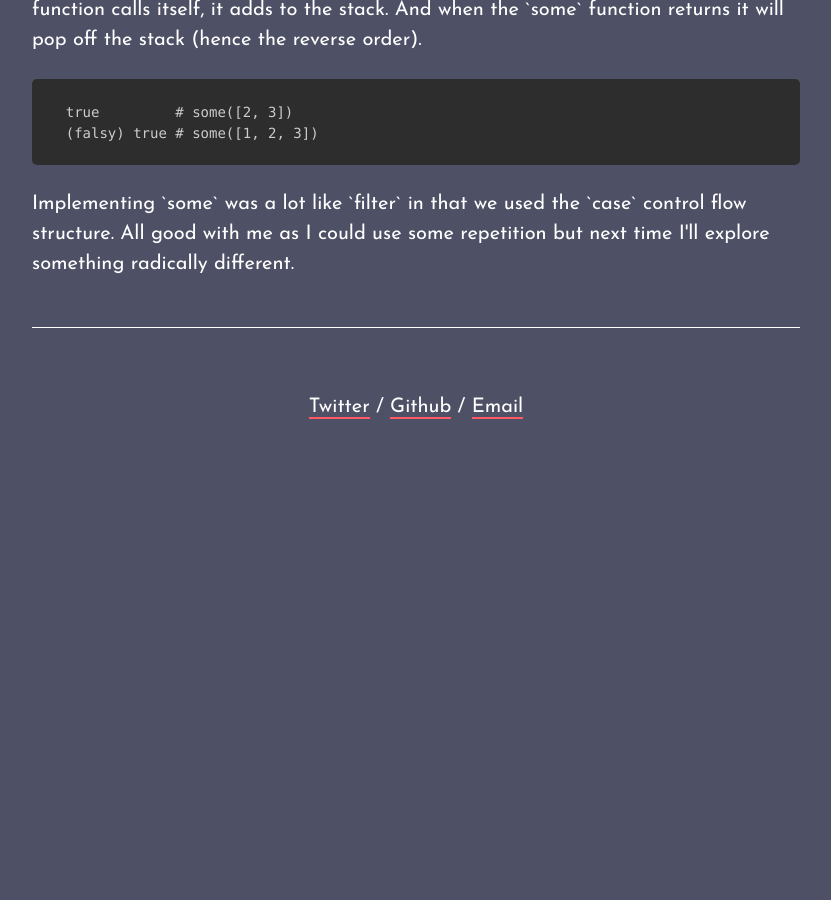
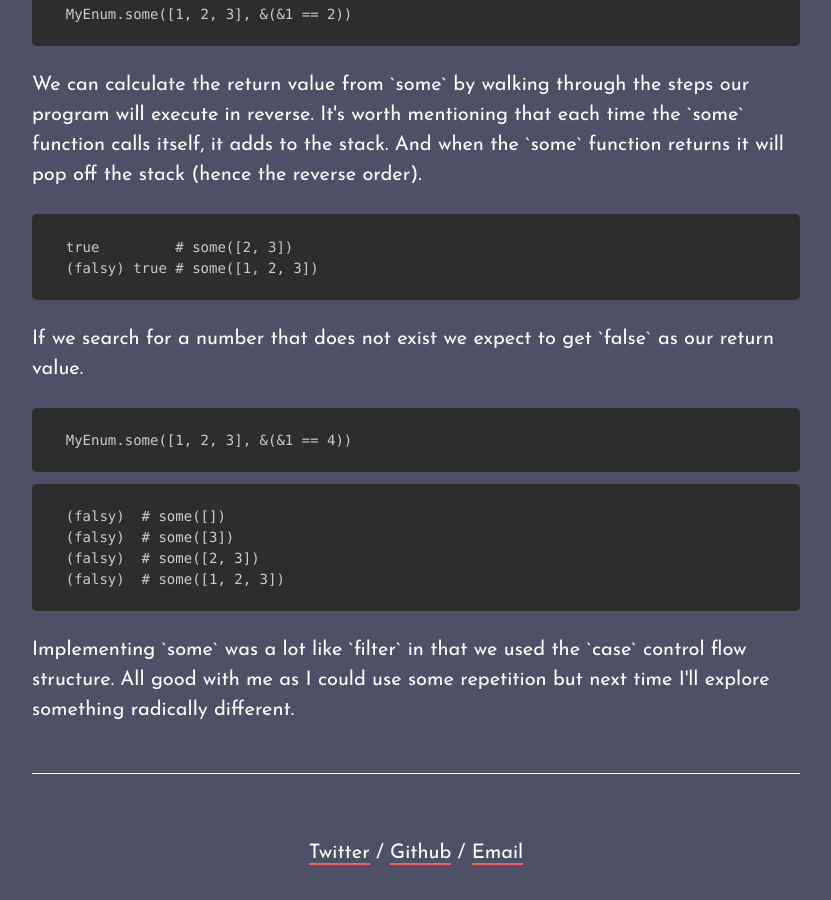
Before and after one commit to toranb/toranb.github.io, a Jekyll site: the page built from _posts/2018-10-13-writing-some-in-elixir.html, in a window 1280 px wide and 900 px high, scrolled down 1379 px. Shown: the whole window, without its empty margins (224-1055 px from the left). Built offline with Jekyll 4.4.1, drawn with Linux system fonts in a browser that asks for light colours; Markdown is read by kramdown in place of the engine named in the settings; before the commit the page ends 1833 px from its top, so only the background shows below that; some of the changed text lies outside the part shown.

Commit message:
fixed the some function

```diff
--- a/_posts/2018-10-13-writing-some-in-elixir.html
+++ b/_posts/2018-10-13-writing-some-in-elixir.html
@@ -4,7 +4,7 @@
 date:   2018-10-13 18:00:00
 categories: blog archive
 ---
-<p>In part 19 of my <a href="https://elixir-lang.org/">Elixir</a> journey I wanted to show how you might implement the Elixir equivalent of <a href="https://developer.mozilla.org/en-US/docs/Web/JavaScript/Reference/Global_Objects/Array/some">Array.prototype.some</a> from javascript.</p>
+<p>In part 19 of my <a href="https://elixir-lang.org/">Elixir</a> journey I wanted to show how you might implement the Elixir equivalent of <a href="https://developer.mozilla.org/en-US/docs/Web/JavaScript/Reference/Global_Objects/Array/some">Array.prototype.some</a> from javascript. This functionality can also be found in Elixir as `Enum.any`</p>
 
 <h3>Some</h3>
 
@@ -27,7 +27,12 @@
     <code class="language-elixir">      true -></code>
     <code class="language-elixir">        true</code>
     <code class="language-elixir">      false -></code>
-    <code class="language-elixir">        some(tail, func)</code>
+    <code class="language-elixir">        case some(tail, func) do</code>
+    <code class="language-elixir">          true -></code>
+    <code class="language-elixir">            true</code>
+    <code class="language-elixir">          _ -></code>
+    <code class="language-elixir">            false</code>
+    <code class="language-elixir">        end</code>
     <code class="language-elixir">    end</code>
     <code class="language-elixir">  end</code>
     <code class="language-elixir">end</code>
@@ -53,4 +58,21 @@
   </pre>
 </div>
 
+<p>If we search for a number that does not exist we expect to get `false` as our return value.</p>
+
+<div class="highlight" data-language="elixir">
+  <pre class="language-elixir">
+    <code class="language-elixir">MyEnum.some([1, 2, 3], &(&1 == 4))</code>
+  </pre>
+</div>
+
+<div class="highlight" data-language="elixir">
+  <pre class="language-elixir">
+    <code class="language-elixir">(falsy)  # some([])</code>
+    <code class="language-elixir">(falsy)  # some([3])</code>
+    <code class="language-elixir">(falsy)  # some([2, 3])</code>
+    <code class="language-elixir">(falsy)  # some([1, 2, 3])</code>
+  </pre>
+</div>
+
 <p>Implementing `some` was a lot like `filter` in that we used the `case` control flow structure. All good with me as I could use some repetition but next time I'll explore something radically different.</p>
```
